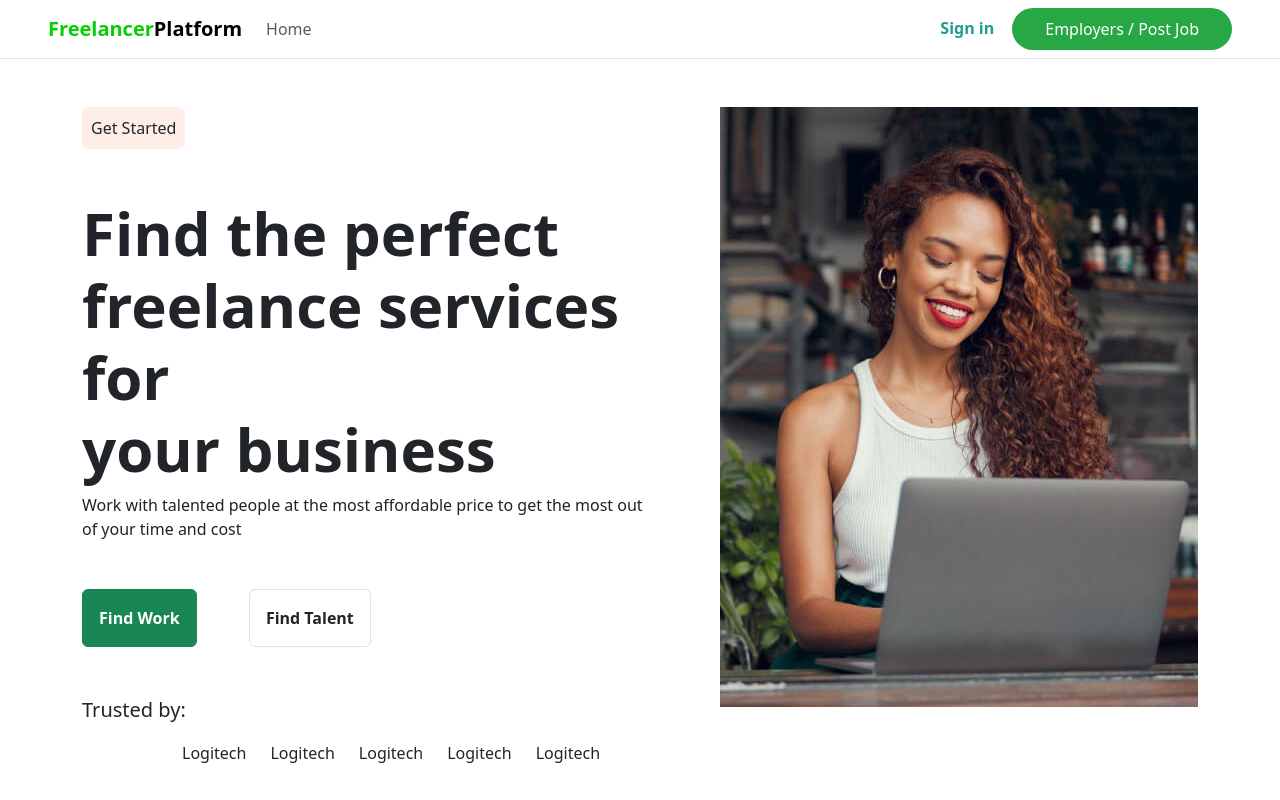
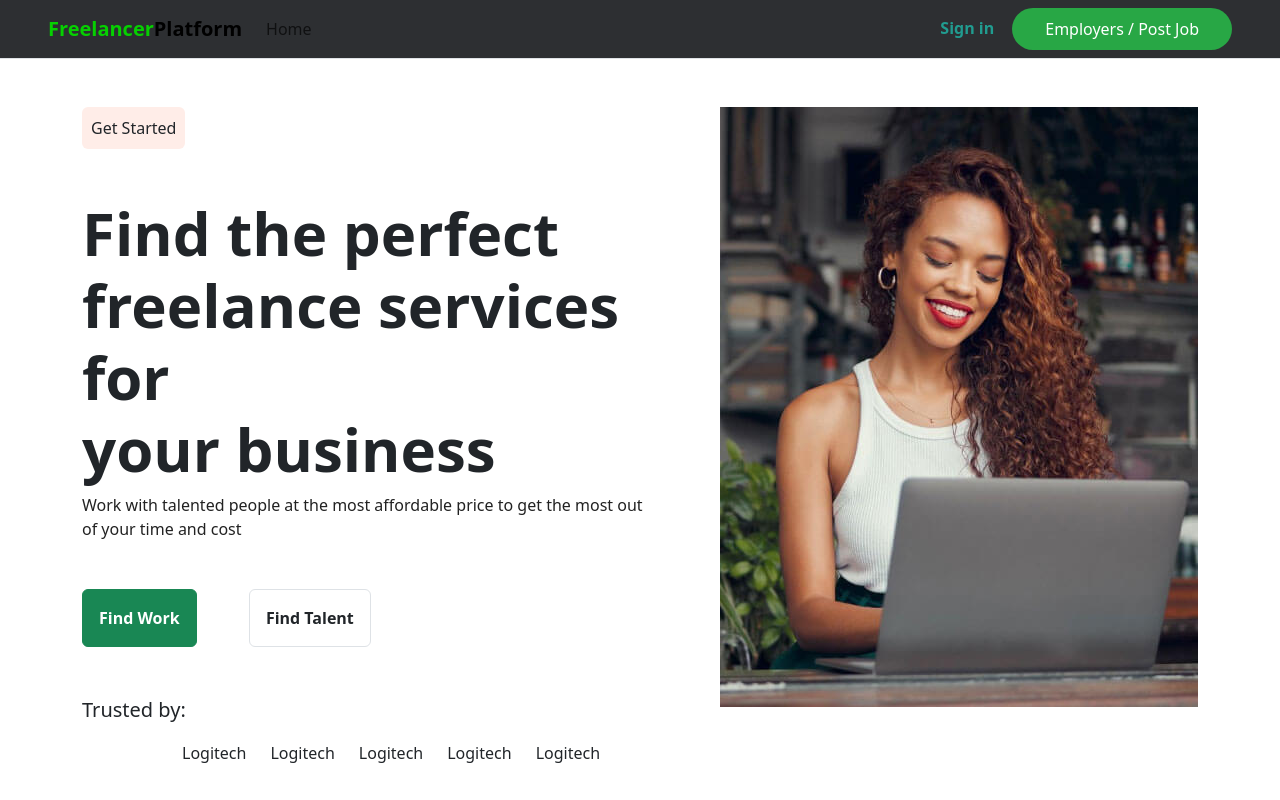
Before and after one commit to mehedi0105/Freelancer-Platform-Frontend, a plain HTML site: page index.html in a window 1280 px wide. Shown: the top 800 px of the page. Drawn offline with nearby package versions, Linux system fonts and the light colour scheme.

Commit message:
Update navbar.html

```diff
--- a/navbar.html
+++ b/navbar.html
@@ -1,4 +1,4 @@
-<nav class="navbar navbar-expand-lg navbar-light bg-white border-bottom navbar-custom pe-5 ps-5">
+<nav class="navbar navbar-expand-lg border-bottom navbar-custom pe-5 ps-5" style=" background-color: #2d2f32 !important;color: gray;">
     <a href="./index.html" class="navbar-brand fw-bold"><span class="brand-text">Freelancer</span>Platform</a>
     <button class="navbar-toggler" type="button" data-toggle="collapse" data-target="#navbarNav"
         aria-controls="navbarNav" aria-expanded="false" aria-label="Toggle navigation">
```
